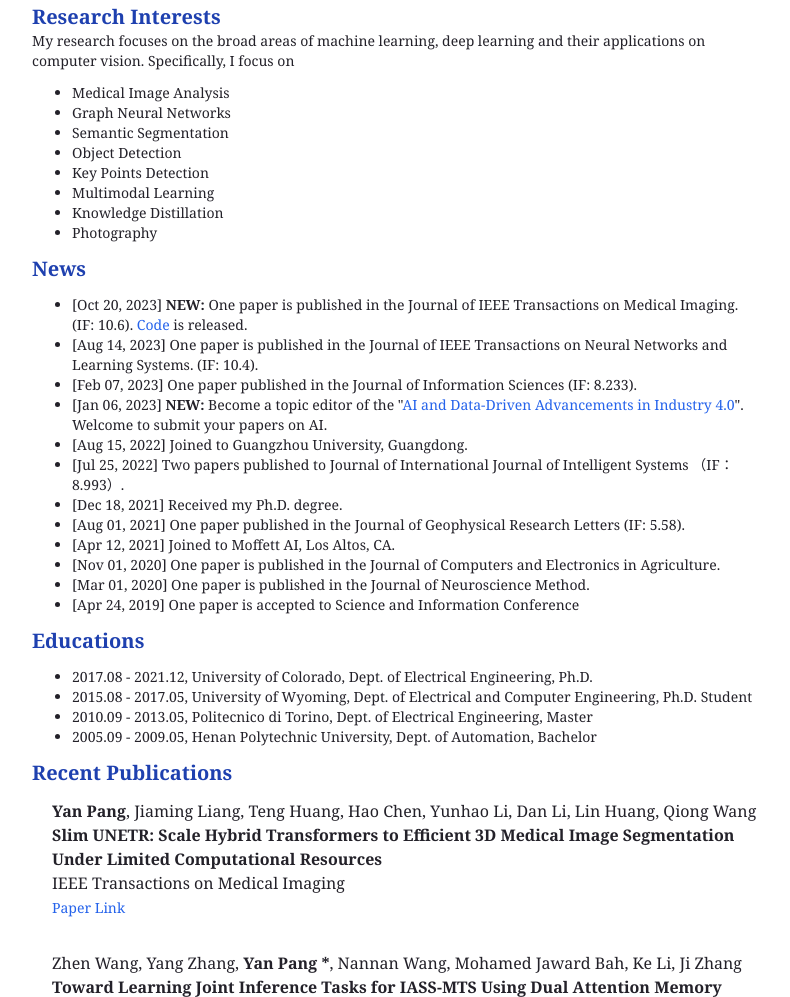
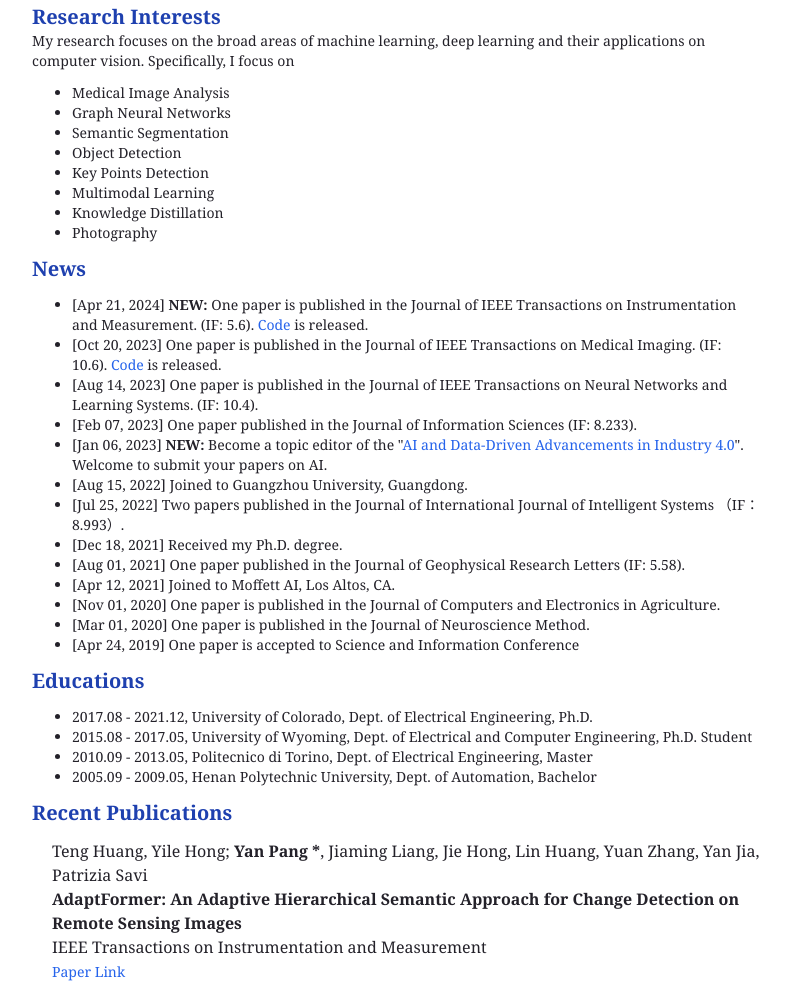
Before and after one commit to pypancho/pypancho.github.io, a Gatsby site: page / in a window 1280 px wide. Shown: the part 501-1498 px from the top of the page, without its empty margins (244-1034 px from the left). Built offline with nearby package versions, Linux system fonts and the light colour scheme; Gatsby itself is replaced by a stand-in of ours.

Commit message:
Update index.js

```diff
--- a/src/pages/index.js
+++ b/src/pages/index.js
@@ -8,6 +8,12 @@ const pageStyles = {
 
 // data
 const links = [
+  {
+    author: <div>Teng Huang, Yile Hong; <span className="font-bold">Yan Pang *</span>, Jiaming Liang, Jie Hong, Lin Huang, Yuan Zhang, Yan Jia, Patrizia Savi</div>,
+    title: "AdaptFormer: An Adaptive Hierarchical Semantic Approach for Change Detection on Remote Sensing Images",
+    jounal: "IEEE Transactions on Instrumentation and Measurement",
+    paper: "https://doi.org/10.1109/TIM.2024.3387494",
+  },
   {
     author: <div><span className="font-bold">Yan Pang</span>, Jiaming Liang, Teng Huang, Hao Chen, Yunhao Li, Dan Li, Lin Huang, Qiong Wang</div>,
     title: "Slim UNETR: Scale Hybrid Transformers to Efficient 3D Medical Image Segmentation Under Limited Computational Resources",
@@ -148,12 +154,13 @@ const IndexPage = () => {
             <div className="text-blue-800 text-xl font-bold">News</div>
             <div className="text-sm pl-10 py-3">
               <ul className="list-disc">
-                <li>[Oct 20, 2023] <b>NEW:</b> One paper is published in the Journal of IEEE Transactions on Medical Imaging. (IF: 10.6).  <a className="text-blue-600 text-sm" href="https://github.com/aigzhusmart/Slim-UNETR" target="_blank">Code</a> is released.</li>
+                <li>[Apr 21, 2024] <b>NEW:</b> One paper is published in the Journal of IEEE Transactions on Instrumentation and Measurement. (IF: 5.6).  <a className="text-blue-600 text-sm" href="https://github.com/aigzhusmart/AdaptFormer" target="_blank">Code</a> is released.</li>
+                <li>[Oct 20, 2023] One paper is published in the Journal of IEEE Transactions on Medical Imaging. (IF: 10.6).  <a className="text-blue-600 text-sm" href="https://github.com/aigzhusmart/Slim-UNETR" target="_blank">Code</a> is released.</li>
                 <li>[Aug 14, 2023] One paper is published in the Journal of IEEE Transactions on Neural Networks and Learning Systems. (IF: 10.4).</li>
                 <li>[Feb 07, 2023] One paper published in the Journal of Information Sciences (IF: 8.233).</li>
                 <li>[Jan 06, 2023] <b>NEW:</b> Become a topic editor of the "<a className="text-blue-600 text-sm" href="https://www.mdpi.com/topics/FLN51J9SH1" target="_blank">AI and Data-Driven Advancements in Industry 4.0</a>". Welcome to submit your papers on AI.</li>
                 <li>[Aug 15, 2022] Joined to Guangzhou University, Guangdong.</li>
-                <li>[Jul 25, 2022] Two papers published to Journal of International Journal of Intelligent Systems （IF：8.993）.</li>
+                <li>[Jul 25, 2022] Two papers published in the Journal of International Journal of Intelligent Systems （IF：8.993）.</li>
                 <li>[Dec 18, 2021] Received my Ph.D. degree.</li>
                 <li>[Aug 01, 2021] One paper published in the Journal of Geophysical Research Letters (IF: 5.58). </li>
                 <li>[Apr 12, 2021] Joined to Moffett AI, Los Altos, CA.</li>
@@ -202,9 +209,9 @@ const IndexPage = () => {
               <ul className="list-disc">
                 <li>2022.09 - Present. Guangzhou University:
                   <div>
-                        <a className="text-blue-600 text-sm" href={"https://github.com/pypancho/CV-Lectures"} target="_blank">Computer Vision Processing(181940016-1)</a>，
-                        Natural Language Processing(180600065-1)，
-                        <a className="text-blue-600 text-sm" href={"https://github.com/pypancho/Assembly-Lectures"} target="_blank">Assembly Language Processing(210600058-1).</a>
+                        // <a className="text-blue-600 text-sm" href={"https://github.com/pypancho/CV-Lectures"} target="_blank">Computer Vision Processing(181940016-1)</a>，
+                        Computer Vision Processing(181940016-1), Natural Language Processing(180600065-1)，Assembly Language Processing(210600058-1).
+                        // <a className="text-blue-600 text-sm" href={"https://github.com/pypancho/Assembly-Lectures"} target="_blank">Assembly Language Processing(210600058-1).</a>
                   </div>
                 </li>
                 <li>2018.08 - 2021.05, Metropolitan State University of Denver, EET/CPE 2350 Advanced Technical Programming, EET/CPE 3330 Digital Circuits/Systems II，EET/CPE 4020 Digital Circuits/Systems III, CPE 4600 VLSI Circuits and Systems.</li>
@@ -242,7 +249,7 @@ const IndexPage = () => {
 
         <div className="h-48 bg-gray-200 text-center pt-16 text-sm text-gray-500">
           <div>© 2023 Yan Pang. All rights reserved</div>
-          <div>(Last update: Oct 22, 2023.)</div>
+          <div>(Last update: Apr 11, 2024.)</div>
         </div>
       </div>
     </main>
```
